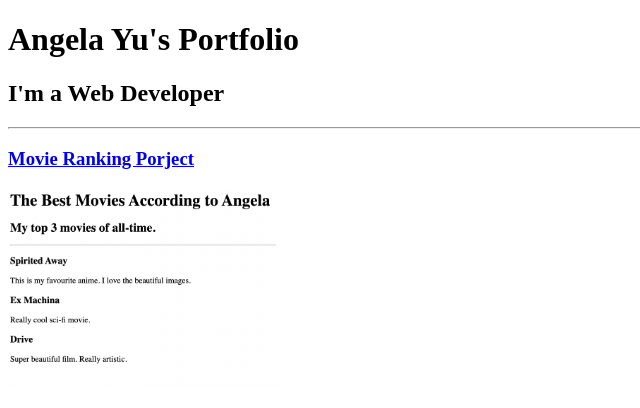
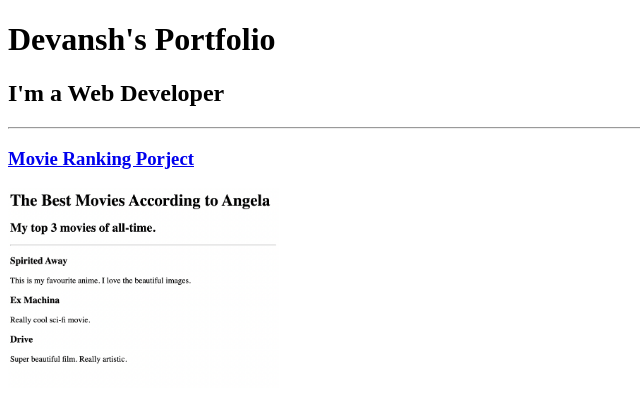
Before and after one commit to devanshbhurrak/html-portfolio, a plain HTML site: page index.html in a window 1280 px wide. Shown: the top 408 px of the page, without its empty margins (0-640 px from the left). Drawn offline with Linux system fonts and the light colour scheme.

Commit message:
Update index.html

```diff
--- a/index.html
+++ b/index.html
@@ -7,7 +7,7 @@
     <title>Document</title>
 </head>
 <body>
-    <h1>Angela Yu's Portfolio</h1>
+    <h1>Devansh's Portfolio</h1>
     <h2>I'm a Web Developer</h2>
     <hr>
     <h3><a href="./public/movie-ranking.html">Movie Ranking Porject</a></h3>
```
